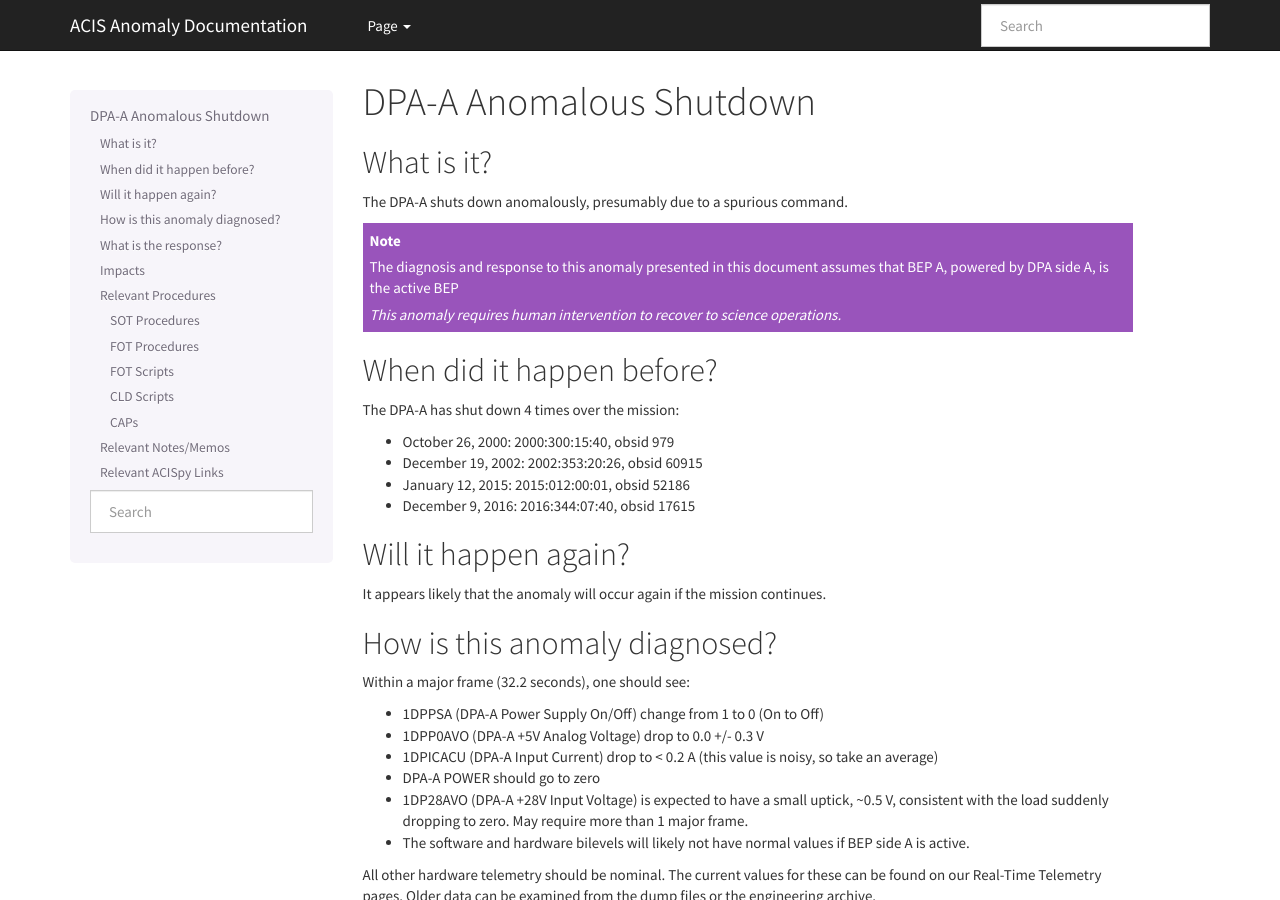
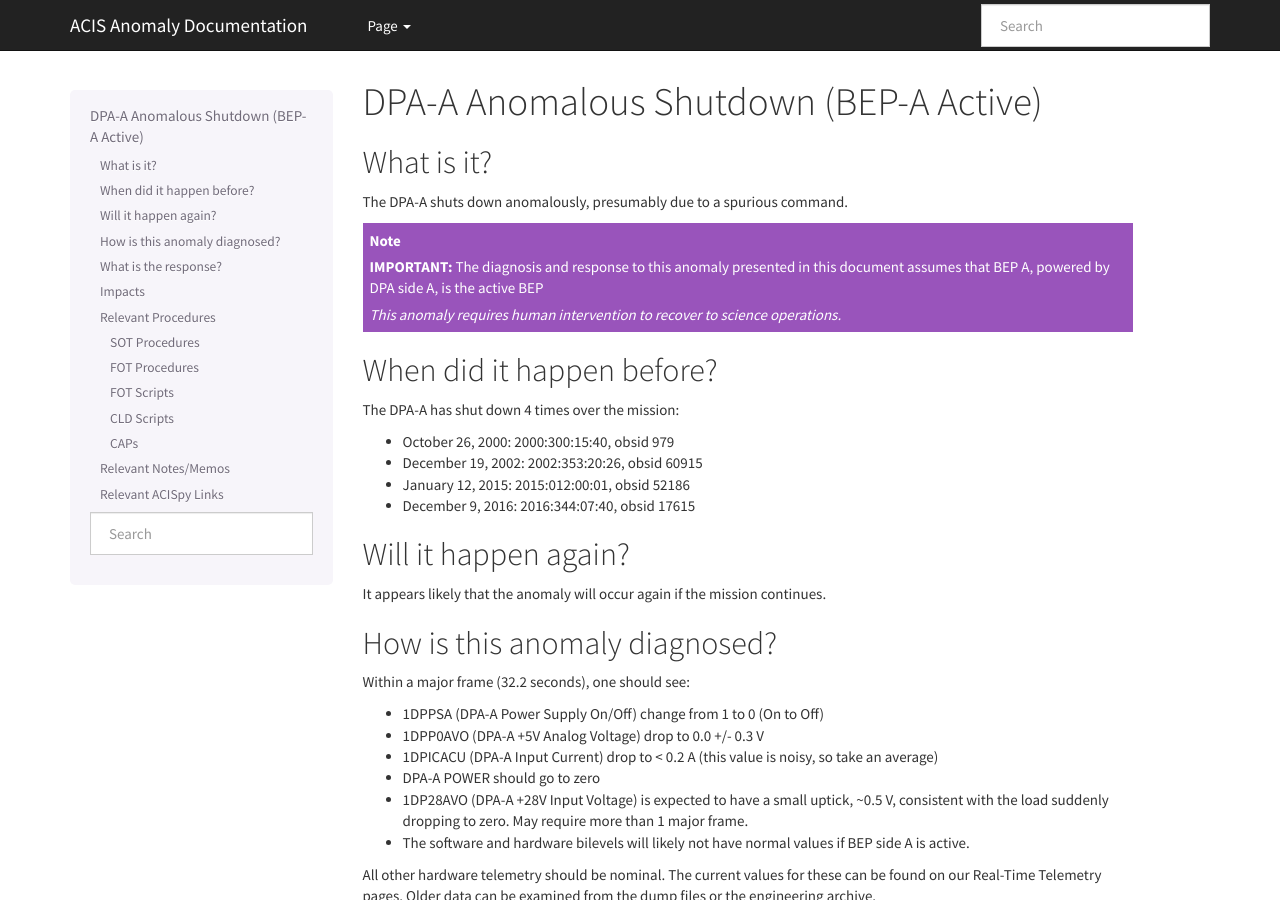
Before and after one commit to acisops/acis_anomaly_pages, a Sphinx documentation site: the page built from source/dpaa_shutdown_bepa.rst, in a window 1280 px wide and 900 px high. Built offline with Sphinx 7.4.7, drawn with Linux system fonts in a browser that asks for light colours.

Commit message:
Cleaning these up a bit

```diff
--- a/source/dpaa_shutdown.rst
+++ b/source/dpaa_shutdown_bepa.rst
@@ -1,7 +1,7 @@
-.. _dpaa-shutdown:
+.. _dpaa-shutdown-bepa:
 
-DPA-A Anomalous Shutdown
-========================
+DPA-A Anomalous Shutdown (BEP-A Active)
+=======================================
 
 What is it?
 -----------
@@ -10,8 +10,8 @@ The DPA-A shuts down anomalously, presumably due to a spurious command.
 
 .. note::
 
-    The diagnosis and response to this anomaly presented in this document assumes that BEP A, powered by
-    DPA side A, is the active BEP
+    **IMPORTANT:** The diagnosis and response to this anomaly presented in this document assumes that
+    BEP A, powered by DPA side A, is the active BEP
 
     *This anomaly requires human intervention to recover to science operations.*
 
--- /dev/null
+++ b/source/dpaa_shutdown_bepb.rst
@@ -0,0 +1,6 @@
+.. _dpaa-shutdown-bepb:
+
+DPA-A Anomalous Shutdown (BEP-B Active)
+=======================================
+
+This document does not currently exist--it is a placeholder for a possible future scenario.
--- a/source/dpab_shutdown.rst
+++ b/source/dpab_shutdown_bepa.rst
@@ -1,7 +1,7 @@
-.. _dpab-shutdown:
+.. _dpab-shutdown-bepa:
 
-DPA-B Anomalous Shutdown
-========================
+DPA-B Anomalous Shutdown (BEP-A Active)
+=======================================
 
 What is it?
 -----------
@@ -11,7 +11,7 @@ The DPA-B shuts down anomalously, presumably due to a spurious command.
 .. note::
 
     **IMPORTANT:** The diagnosis and response to this anomaly presented in this document assumes that
-    BEP A,  powered by DPA side A, is the active BEP.
+    BEP A, powered by DPA side A, is the active BEP.
 
     *This anomaly requires human intervention to recover to science operations.*
 
--- /dev/null
+++ b/source/dpab_shutdown_bepb.rst
@@ -0,0 +1,6 @@
+.. _dpab-shutdown-bepb:
+
+DPA-B Anomalous Shutdown (BEP-B Active)
+=======================================
+
+This document does not currently exist--it is a placeholder for a possible future scenario.
```
Also changed, not shown: source/index.rst (+4 -8 lines).
